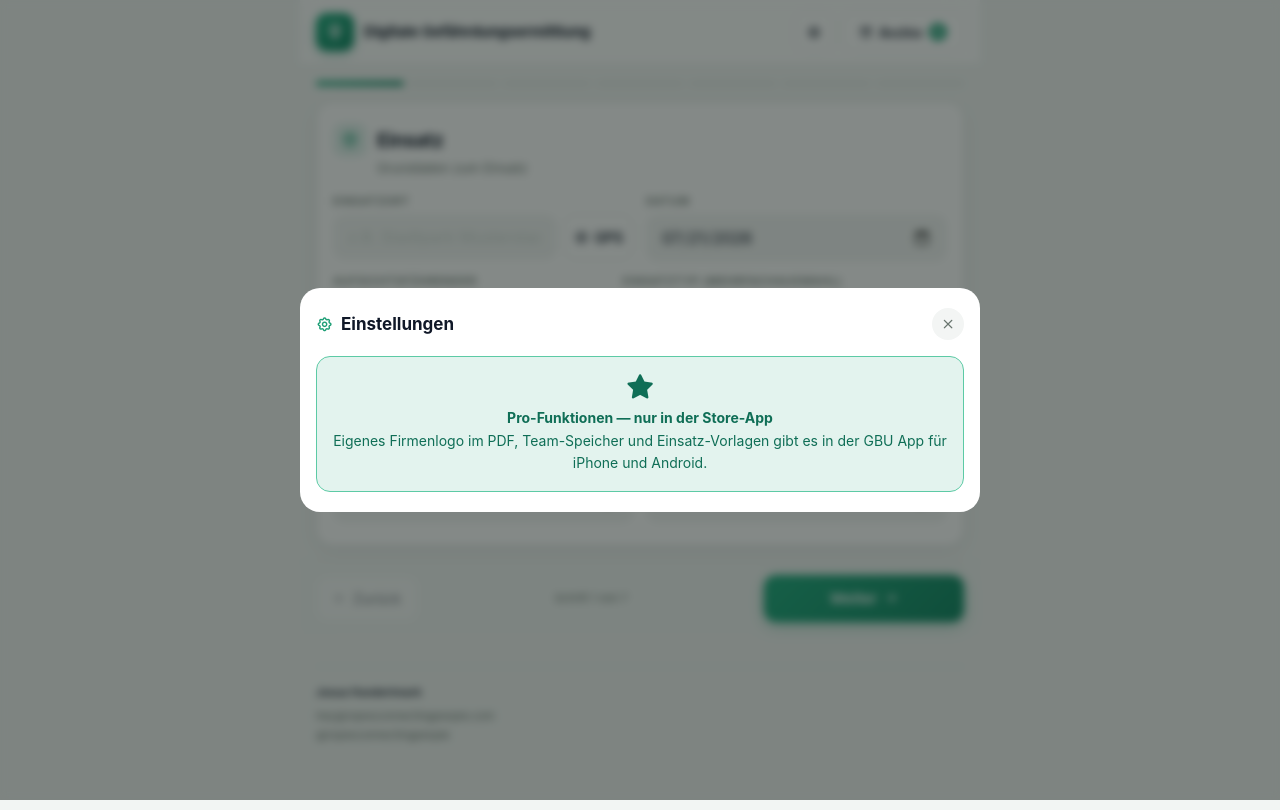
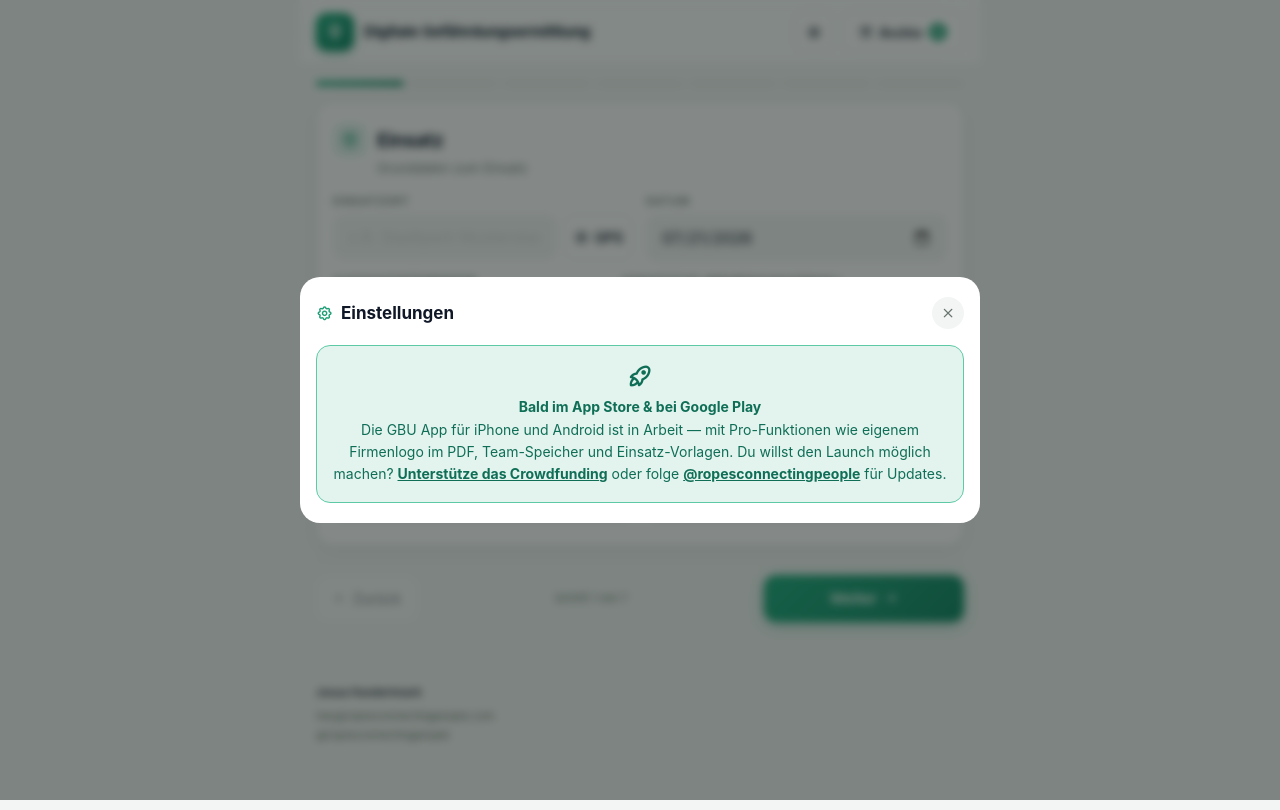
Before and after one commit to ropesconnectingpeople/GBU, a plain HTML site: page app/index.html in a window 1280 px wide. Both pictures are taken after a click on the button "Einstellungen". Drawn offline with Linux system fonts and the light colour scheme.

Commit message:
Pro-Hinweise als Launch-Ankündigung formuliert
- "nur in der Store-App" klang, als gäbe es die App schon – jetzt klar
  als Ankündigung ("Bald im App Store & bei Google Play")
- Links zum GoFundMe-Crowdfunding und Instagram in beiden Hinweisen
- Service-Worker-Cache v2.5

Co-Authored-By: Claude Fable 5 <noreply@anthropic.com>
Claude-Session: https://claude.ai/code/session_01P4vvuKqJS3JAFxnSVmyWa2

```diff
--- a/app/index.html
+++ b/app/index.html
@@ -1234,9 +1234,9 @@
             </div>
             <div id="proLocked" style="display:none">
                 <div class="lock-note">
-                    <i class="ti ti-star-filled"></i>
-                    <strong>Pro-Funktionen — nur in der Store-App</strong><br>
-                    Eigenes Firmenlogo im PDF, Team-Speicher und Einsatz-Vorlagen gibt es in der GBU App für iPhone und Android.
+                    <i class="ti ti-rocket"></i>
+                    <strong>Bald im App Store &amp; bei Google Play</strong><br>
+                    Die GBU App für iPhone und Android ist in Arbeit — mit Pro-Funktionen wie eigenem Firmenlogo im PDF, Team-Speicher und Einsatz-Vorlagen. Du willst den Launch möglich machen? <a href="https://www.gofundme.com/f/die-gbu-app-kommt-in-den-app-store-macht-ihr-mit" target="_blank" style="color:inherit;font-weight:700">Unterstütze das Crowdfunding</a> oder folge <a href="https://instagram.com/ropesconnectingpeople" target="_blank" style="color:inherit;font-weight:700">@ropesconnectingpeople</a> für Updates.
                 </div>
             </div>
             <div id="proContent">
@@ -1267,8 +1267,8 @@
             <div id="tplLocked" style="display:none">
                 <div class="lock-note">
                     <i class="ti ti-star-filled"></i>
-                    <strong>Pro-Funktion — nur in der Store-App</strong><br>
-                    Einsatz-Vorlagen gibt es in der GBU App für iPhone und Android.
+                    <strong>Einsatz-Vorlagen — bald verfügbar</strong><br>
+                    Dieses Pro-Feature kommt mit der GBU App für iPhone und Android in den Store. Der Launch ist in Arbeit — <a href="https://www.gofundme.com/f/die-gbu-app-kommt-in-den-app-store-macht-ihr-mit" target="_blank" style="color:inherit;font-weight:700">hier kannst du ihn unterstützen</a>.
                 </div>
             </div>
             <div id="tplSaveContent">
--- a/app/sw.js
+++ b/app/sw.js
@@ -1,4 +1,4 @@
-const CACHE = 'gbu-v2.4';
+const CACHE = 'gbu-v2.5';
 const ASSETS = [
   './',
   './index.html',
```
Also changed, not shown: native/www/index.html (+5 -5 lines).
